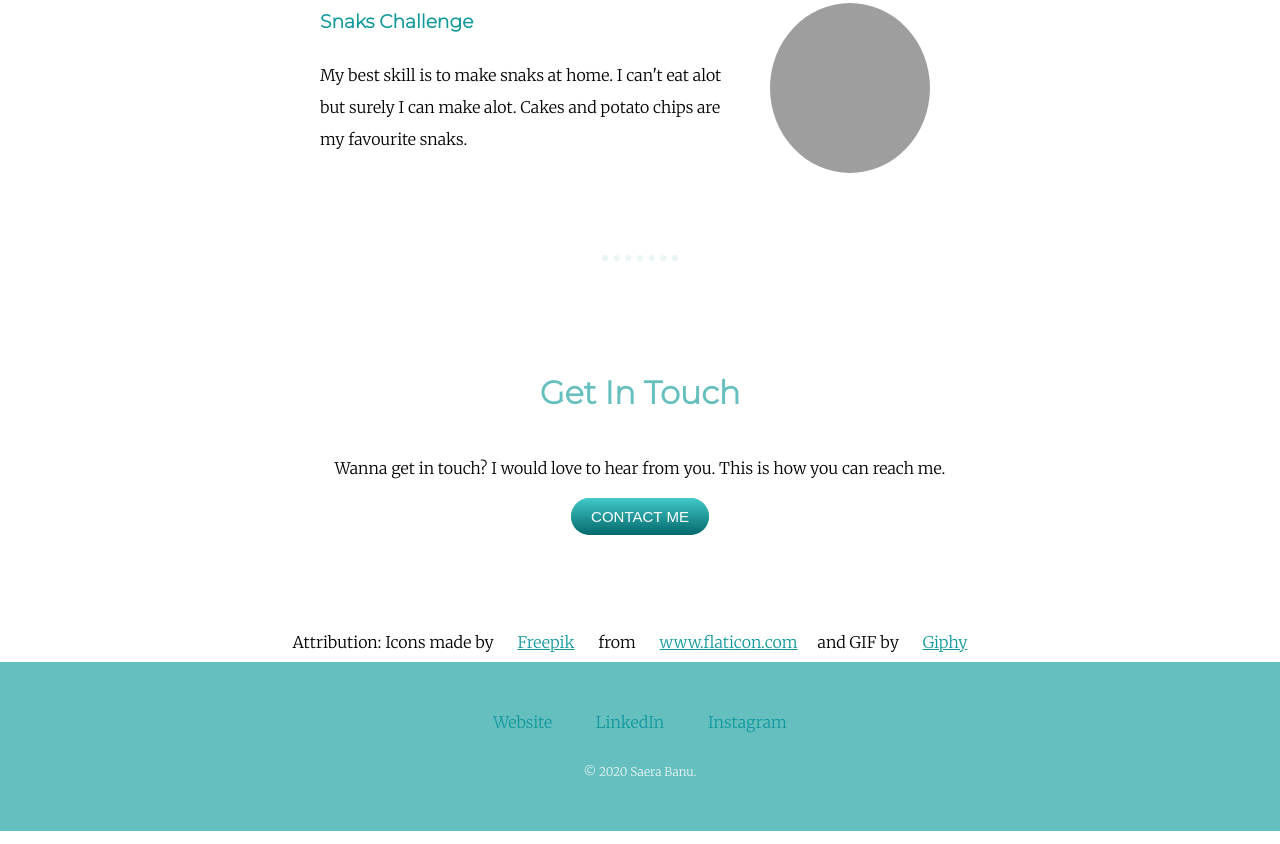
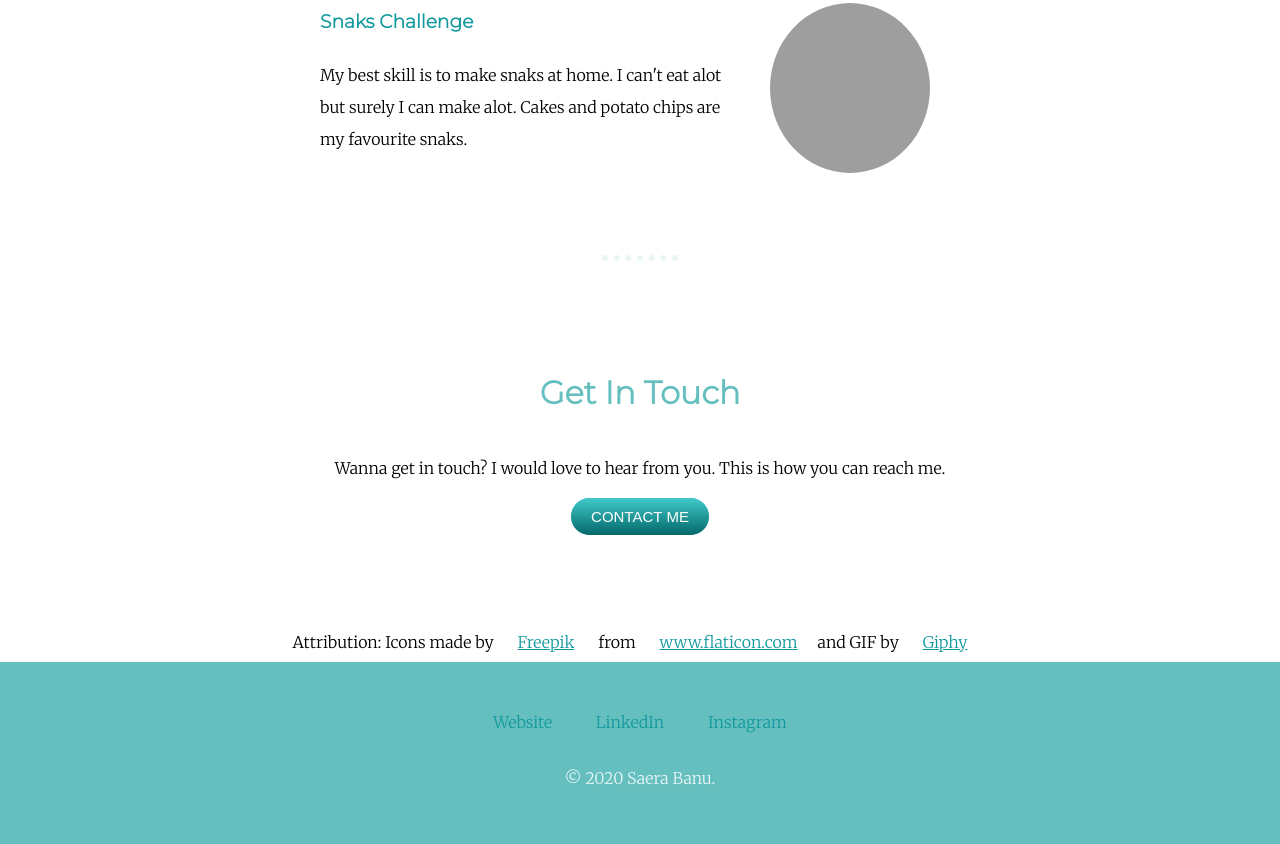
Before and after one commit to SaeraBanu/PersonalSite, a plain HTML site: page index.html in a window 1280 px wide. Shown: the part 1789-2633 px from the top of the page. Drawn offline with Linux system fonts and the light colour scheme; grey boxes are pictures that could not be loaded.

Commit message:
Update styles.css

```diff
--- a/styles.css
+++ b/styles.css
@@ -88,7 +88,7 @@ text-decoration: none;
 }
 .last{
   color: #eaf6f6;
-  font-size: 0.75rem;
+/*   font-size: 0.75rem; */
   padding: 20px 0;
 }
 .btn {
```
